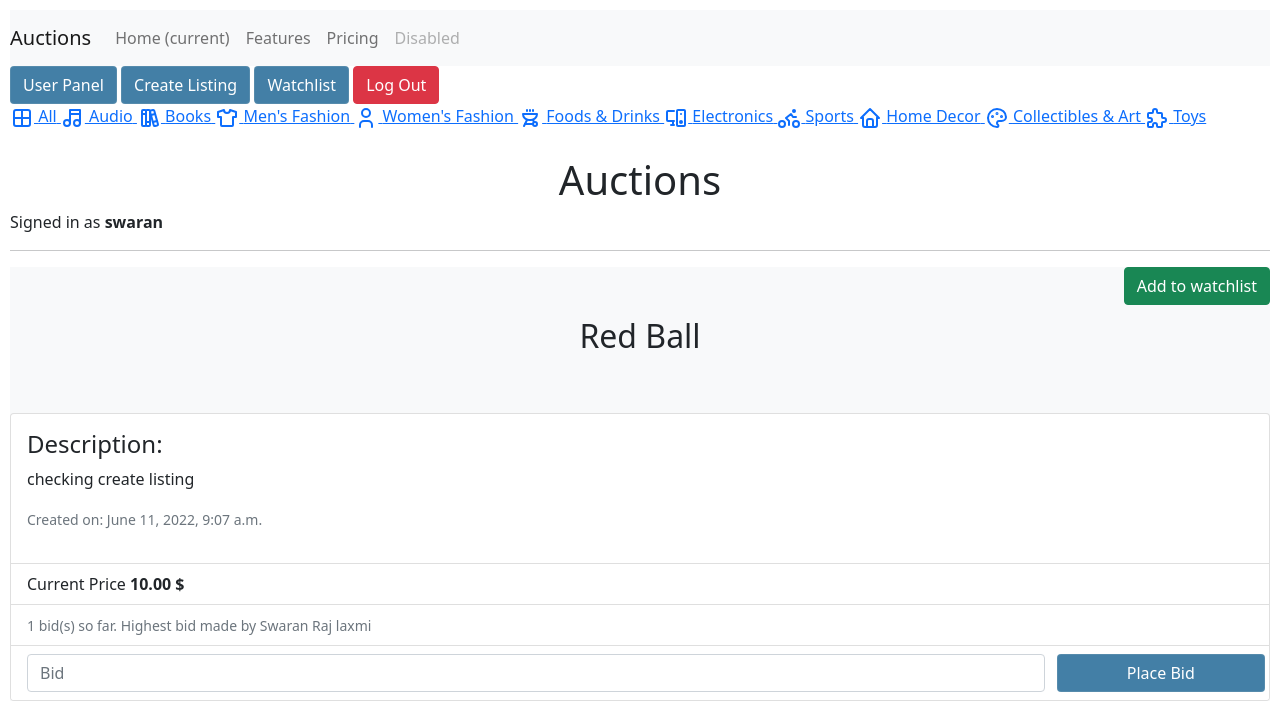
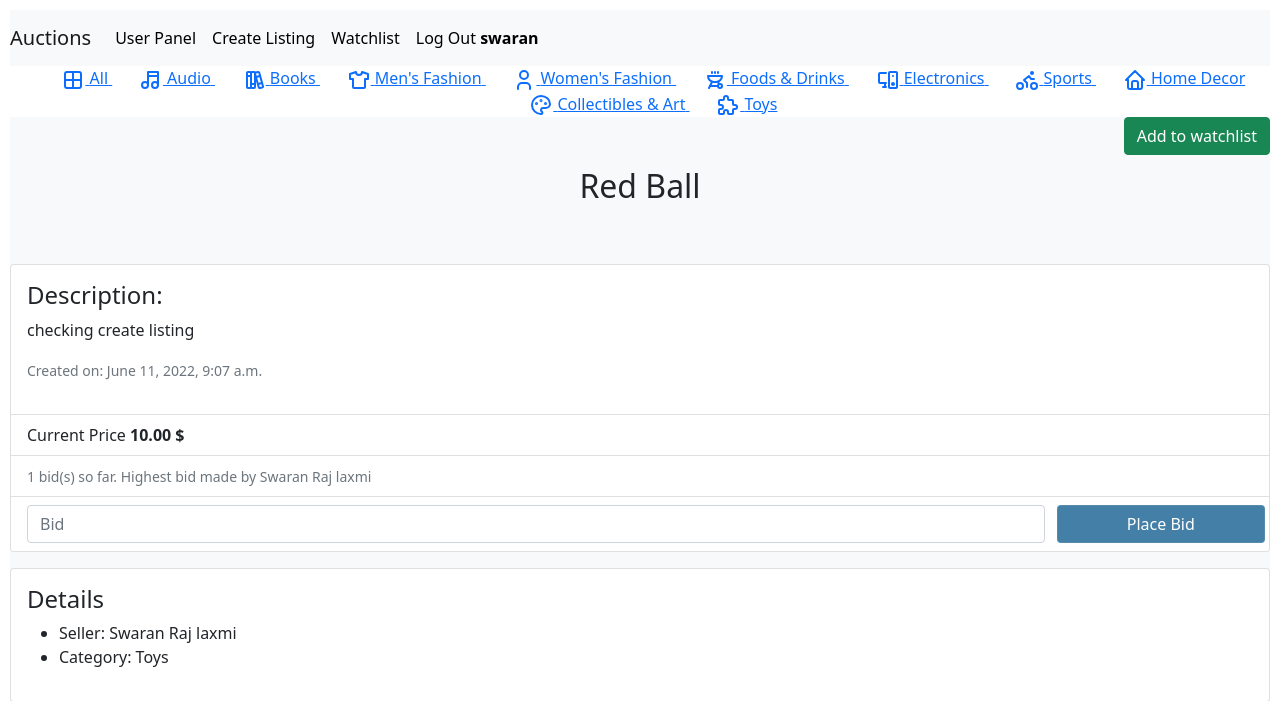
Before and after one commit to swaranrajlaxmi/cs50, a Django app: page /1 in a window 1280 px wide. Shown: the top 701 px of the page. Run offline with Django 3.2, Linux system fonts and the light colour scheme; a user stored in the database is signed in; data comes from the database, SQL or seed files in the repository; both versions use the stored data as it was after the commit; tables that the repository leaves empty hold one stand-in row (values such as "Sample post").

Commit message:
css changes

```diff
--- a/commerce/auctions/static/auctions/styles.css
+++ b/commerce/auctions/static/auctions/styles.css
@@ -233,3 +233,15 @@ div.error-message {
     }
 }
 /* ^^^^^^^^^^^^^^^^^^^^^^ */
+
+.navbar-light .navbar-nav .nav-link {
+    color: black;
+}
+
+.nav_list a {
+    margin-left: 20pt;
+}
+
+.nav_list {
+    text-align: center
+}
--- a/commerce/auctions/templates/auctions/layout.html
+++ b/commerce/auctions/templates/auctions/layout.html
@@ -29,50 +29,38 @@
                 <nav class="navbar navbar-expand-lg navbar-light bg-light">
                     <a class="navbar-brand" href="#">Auctions</a>
                     <button class="navbar-toggler" type="button" data-toggle="collapse" data-target="#navbarNav" aria-controls="navbarNav" aria-expanded="false" aria-label="Toggle navigation">
-                      <span class="navbar-toggler-icon"></span>
+                        <span class="navbar-toggler-icon"></span>
                     </button>
+                {% if user.is_authenticated %}
                     <div class="collapse navbar-collapse" id="navbarNav">
                       <ul class="navbar-nav">
                         <li class="nav-item active">
-                          <a class="nav-link" href="#">Home <span class="sr-only">(current)</span></a>
+                            <a class="nav-link" href="{% url 'auctions:user_panel' %}">User Panel</a>
                         </li>
                         <li class="nav-item">
-                          <a class="nav-link" href="#">Features</a>
+                            <a class="nav-link" href="{% url 'auctions:create_listing' %}">Create Listing</a>
                         </li>
                         <li class="nav-item">
-                          <a class="nav-link" href="#">Pricing</a>
+                            <a class="nav-link" href="{% url 'auctions:watchlist' %}">Watchlist</a>
                         </li>
                         <li class="nav-item">
-                          <a class="nav-link disabled" href="#" tabindex="-1" aria-disabled="true">Disabled</a>
+                            <a class="nav-link" href="{% url 'auctions:logout' %}">Log Out <strong>{{ user.username }}</strong></a>
                         </li>
                       </ul>
                     </div>
+                {% else %}
+                    <div class="collapse navbar-collapse" id="navbarNav">
+                        <ul class="navbar-nav">
+                            <li class="nav-item active">
+                                <a class="nav-link" href="{% url 'auctions:login' %}">Log In</a>
+                            </li>
+                            <li class="nav-item">
+                                <a class="nav-link" href="{% url 'auctions:register' %}">Register</a>
+                            </li>
+                        </ul>
+                     </div>
+                {% endif %}
                   </nav>
-                <div class="">
-                </div>
-                <div class="nav-buttons">
-                    {% if user.is_authenticated %}
-                        <button type="button" class="btn btn-primary btn-new-blue">
-                            <a class="nav-link" href="{% url 'auctions:user_panel' %}">User Panel</a>
-                        </button>
-                        <button type="button" class="btn btn-primary btn-new-blue">
-                            <a class="nav-link" href="{% url 'auctions:create_listing' %}">Create Listing</a>
-                        </button>
-                        <button type="button" class="btn btn-primary btn-new-blue">
-                            <a class="nav-link" href="{% url 'auctions:watchlist' %}">Watchlist</a>
-                        </button>
-                        <button type="button" class="btn btn-danger">
-                            <a class="nav-link" href="{% url 'auctions:logout' %}">Log Out</a>
-                        </button>
-                    {% else %}
-                        <button type="button" class="btn btn-primary btn-new-blue">
-                            <a class="nav-link" href="{% url 'auctions:login' %}">Log In</a>
-                        </button>
-                        <button type="button" class="btn btn-primary btn-new-blue ">
-                            <a class="nav-link" href="{% url 'auctions:register' %}">Register</a>
-                        </button>
-                    {% endif %}
-                </div>
             </header>
             <div class="l-navbar" id="nav-bar">
                 <nav class="nav">
@@ -190,16 +178,12 @@
                     </div>
                 </nav>
             </div>
-            <div>
-                <div class="main-title">Auctions</div>
-                {% if user.is_authenticated %}
-                Signed in as <strong>{{ user.username }}</strong>
-                {% endif %}
-                <hr>
-            </div>
             <div class="height-100 bg-light">
                 {% block body %}
                 {% endblock %}
             </div>
+            <script src="https://code.jquery.com/jquery-3.3.1.slim.min.js" integrity="sha384-q8i/X+965DzO0rT7abK41JStQIAqVgRVzpbzo5smXKp4YfRvH+8abtTE1Pi6jizo" crossorigin="anonymous"></script>
+            <script src="https://cdn.jsdelivr.net/npm/popper.js@1.14.7/dist/umd/popper.min.js" integrity="sha384-UO2eT0CpHqdSJQ6hJty5KVphtPhzWj9WO1clHTMGa3JDZwrnQq4sF86dIHNDz0W1" crossorigin="anonymous"></script>
+            <script src="https://cdn.jsdelivr.net/npm/bootstrap@4.3.1/dist/js/bootstrap.min.js" integrity="sha384-JjSmVgyd0p3pXB1rRibZUAYoIIy6OrQ6VrjIEaFf/nJGzIxFDsf4x0xIM+B07jRM" crossorigin="anonymous"></script>
     </body>
 </html>
--- a/commerce/auctions/templates/auctions/user_panel.html
+++ b/commerce/auctions/templates/auctions/user_panel.html
@@ -2,7 +2,7 @@
 
 {% block body %}
 
-<div class="sub-title">Hi {{ user.username }}</div>
+{% comment %} <div class="sub-title">Hi {{ user.username }}</div> {% endcomment %}
 
 <div class="user-panel">
     <div class="card mb-3 pb-5">
```
Also changed, not shown: commerce/db.sqlite3.
